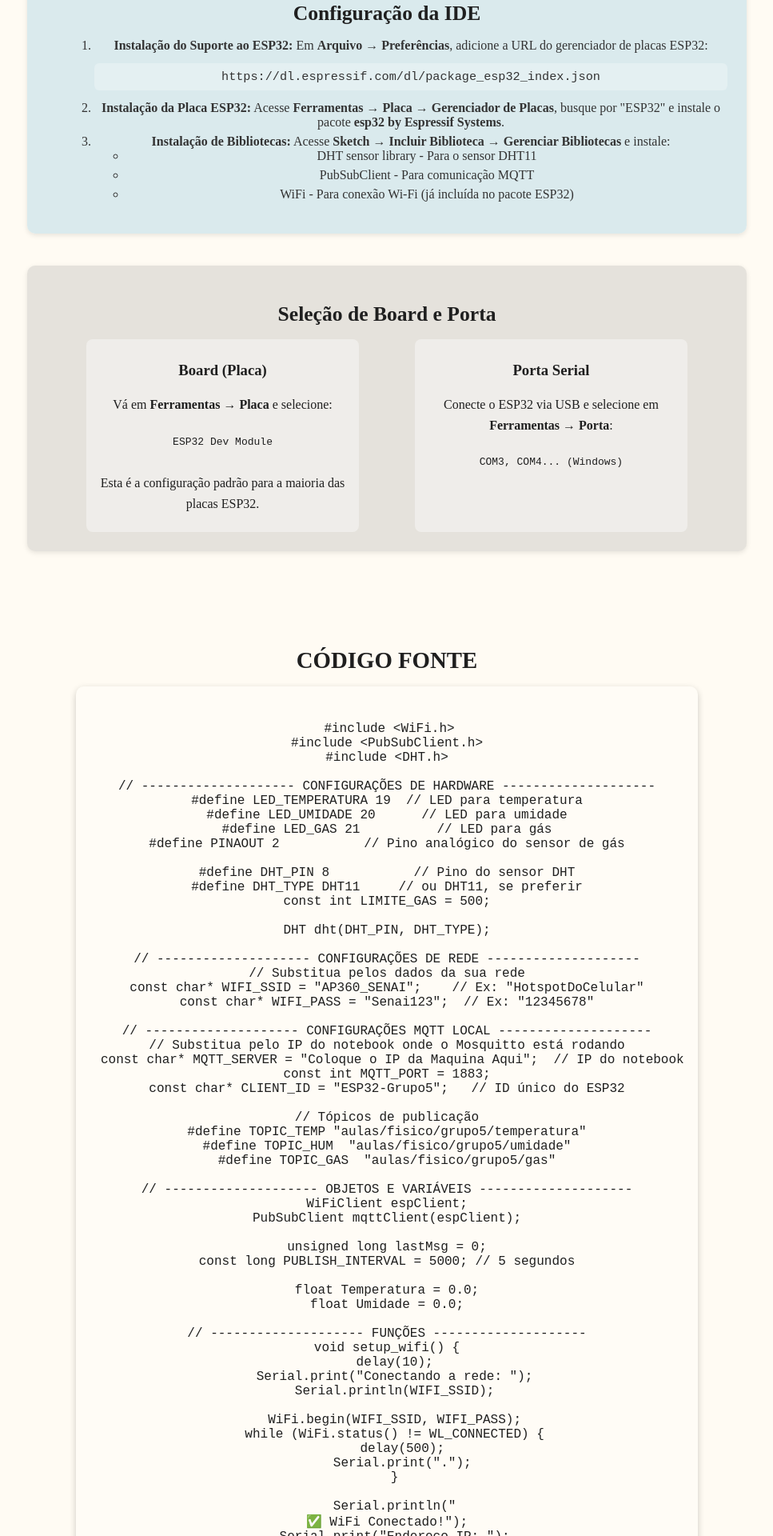
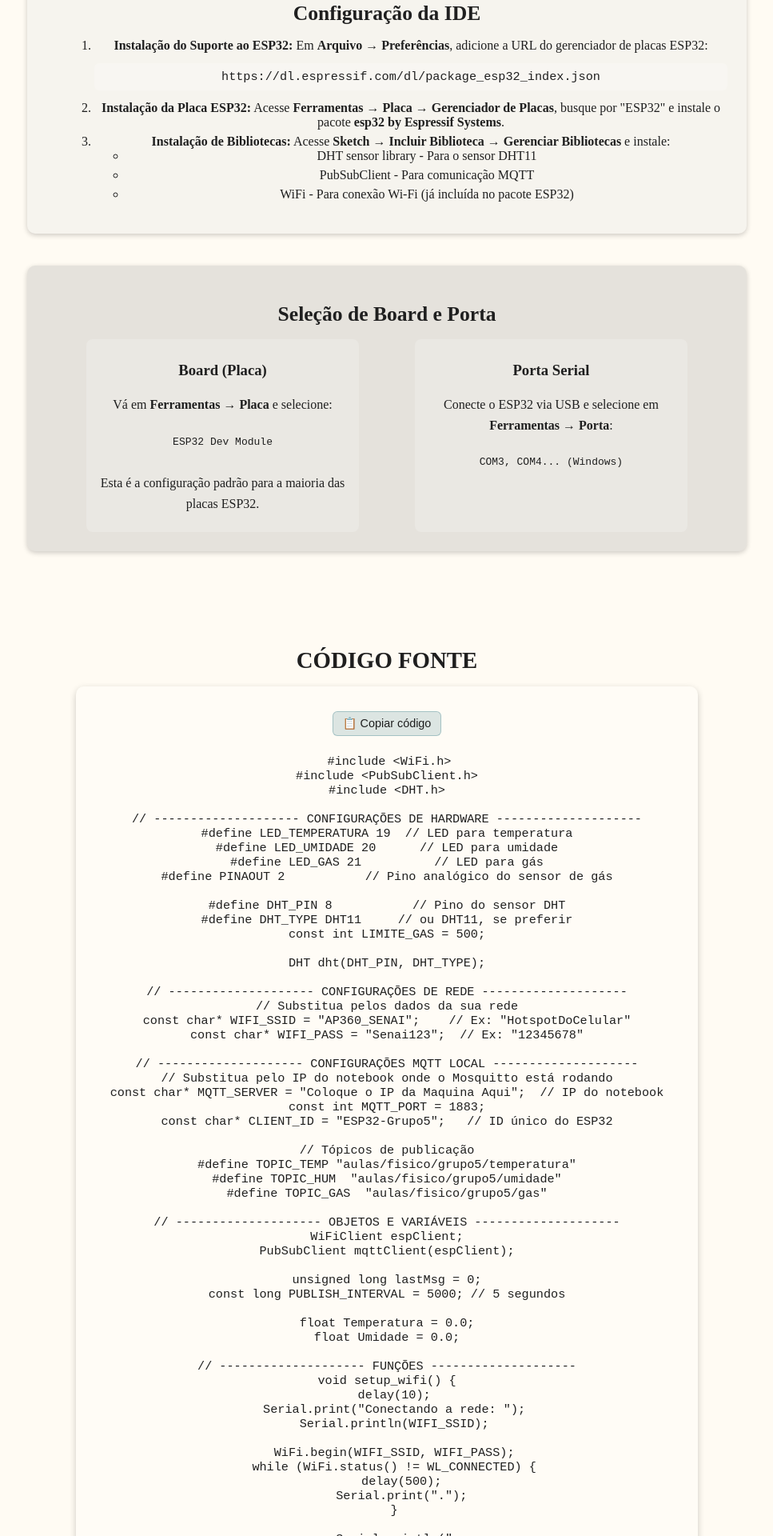
Before and after one commit to Matheus2570/Site-Projeto-IOT, a React (Vite) app: page /software in a window 1280 px wide. Shown: the part 640-2560 px from the top of the page at 80% size, without its empty margins (156-1123 px from the left). Built offline with nearby package versions, Linux system fonts and the light colour scheme.

Commit message:
Dia 22/10/2025 Matheus

```diff
--- a/src/pages/software.css
+++ b/src/pages/software.css
@@ -1,4 +1,4 @@
-/* ====== Container principal isolado ====== */
+/* ====== Container principal ====== */
 .arduino-page {
   display: flex;
   flex-direction: column;
@@ -12,7 +12,7 @@
   width: 80%;
   max-width: 900px;
   border-radius: 10px;
-  box-shadow: 0 2px 6px rgba(0, 0, 0, 0.1);
+  box-shadow: 0 2px 6px rgba(0, 0, 0, 0.2);
   padding: 24px;
   transition: all 0.3s ease;
 }
@@ -30,11 +30,11 @@
 
 /* ====== Cores das seções ====== */
 .ide-arduino {
-  background-color: rgba(134, 164, 171, 0.546);
+  background-color: rgba(40, 171, 200, 0.2);
 }
 
 .config-ide {
-  background-color: rgba(213, 233, 237, 0.884);
+  background-color: rgba(211, 212, 212, 0.2);
 }
 
 .board-porta {
@@ -52,7 +52,7 @@
 
 .bloquinho1,
 .bloquinho2 {
-  background-color: rgba(255, 255, 255, 0.386);
+  background-color: rgba(255, 255, 255, 0.2);
   padding: 10px;
   border-radius: 8px;
   width: 40%;
@@ -61,7 +61,6 @@
 
 /* ====== Listas ====== */
 .section ol {
-  color: #333;
   margin-left: 20px;
 }
 
@@ -105,22 +104,24 @@
   box-shadow: 0 3px 8px rgba(0, 0, 0, 0.2);
   position: relative;
   padding: 4%;
-  overflow-x: auto; /* rolagem horizontal para códigos longos */
+  overflow-x: auto;
 }
 
+/* ====== Botão Copiar Código ====== */
 .arduino-page .codigo-box button {
-  background-color: #508c96;
-  color: white;
-  border: none;
+  background-color: rgba(80, 140, 150, 0.2);
+  border: 1px solid rgba(80, 140, 150, 0.4);
+  color: inherit;
   border-radius: 6px;
-  padding: 8px 14px;
-  font-size: 0.95rem;
+  padding: 6px 12px;
   cursor: pointer;
+  font-size: 0.9rem;
+  margin-bottom: 10px;
   transition: 0.3s ease;
 }
 
 .arduino-page .codigo-box button:hover {
-  background-color: #3e7179;
+  background-color: rgba(80, 140, 150, 0.3);
 }
 
 /* ====== Texto de rodapé do bloco ====== */
@@ -137,15 +138,22 @@
   text-decoration: underline;
 }
 
-/* ====== Links longos (como o JSON do ESP32) ====== */
+/* ====== Código dentro do box ====== */
+.arduino-page .codigo-box code {
+  font-family: 'Courier New', monospace;
+  font-size: 0.95rem;
+  white-space: pre-wrap;
+}
+
+/* ====== Links longos ====== */
 .code-link {
-  background-color: rgba(255, 255, 255, 0.25);
+  background-color: rgba(255, 255, 255, 0.2);
   padding: 8px 10px;
   border-radius: 6px;
-  overflow-x: auto; /* rolagem se for muito longo */
-  max-width: 100%; /* nunca ultrapassa o bloco */
-  word-wrap: break-word; /* quebra linha se necessário */
-  white-space: pre-wrap; /* permite quebrar linhas longas */
+  overflow-x: auto;
+  max-width: 100%;
+  word-wrap: break-word;
+  white-space: pre-wrap;
 }
 
 .code-link code {
@@ -154,8 +162,6 @@
 }
 
 /* ====== Responsividade ====== */
-
-/* Telas médias (tablets) */
 @media (max-width: 900px) {
   .section {
     width: 90%;
--- a/src/pages/software.jsx
+++ b/src/pages/software.jsx
@@ -1,78 +1,8 @@
 import './software.css';
-import React from 'react';
+import React, { useState } from 'react';
 
 export default function Software() {
-  return (
-    <div className="arduino-page">
-
-      <div className="section ide-arduino">
-        <h2>IDE Arduino</h2>
-        <p>
-          A IDE Arduino (Integrated Development Environment) é uma plataforma de desenvolvimento de código aberto que facilita a programação de microcontroladores. Utilizamos a IDE Arduino para desenvolver o código que controla o ESP32 e gerencia todos os componentes do projeto.
-        </p>
-        <h3>Por que usar a IDE Arduino?</h3>
-        <ul className='lista'>
-          <li>Interface simples e intuitiva</li>
-          <li>Grande quantidade de bibliotecas disponíveis</li>
-          <li>Comunidade ativa e vasta documentação</li>
-          <li>Suporte para ESP32 através de pacotes adicionais</li>
-          <li>Compilação e upload simplificados</li>
-        </ul>
-      </div>
-
-      {/* Seção Configuração da IDE */}
-      <div className="section config-ide">
-        <h2>Configuração da IDE</h2>
-        <ol>
-          <li>
-            <strong>Instalação do Suporte ao ESP32:</strong> Em <strong>Arquivo → Preferências</strong>, adicione a URL do gerenciador de placas ESP32: <br />
-           <pre className="code-link">
-  <code>https://dl.espressif.com/dl/package_esp32_index.json</code>
-</pre>
-
-          </li>
-          <li>
-            <strong>Instalação da Placa ESP32:</strong> Acesse <strong>Ferramentas → Placa → Gerenciador de Placas</strong>, busque por "ESP32" e instale o pacote <strong>esp32 by Espressif Systems</strong>.
-          </li>
-          <li>
-            <strong>Instalação de Bibliotecas:</strong> Acesse <strong>Sketch → Incluir Biblioteca → Gerenciar Bibliotecas</strong> e instale:
-            <ul>
-              <li>DHT sensor library - Para o sensor DHT11</li>
-              <li>PubSubClient - Para comunicação MQTT</li>
-              <li>WiFi - Para conexão Wi-Fi (já incluída no pacote ESP32)</li>
-            </ul>
-          </li>
-        </ol>
-      </div>
-
-      {/* Seção Seleção de Board e Porta */}
-      <div className="section board-porta">
-        <h2>Seleção de Board e Porta</h2>
-        <div className='bloquinhos'>
-        <div className='bloquinho1'>
-        <h3>Board (Placa)</h3>
-        <p>
-          Vá em <strong>Ferramentas → Placa</strong> e selecione:
-        </p>
-        <p className="highlight">ESP32 Dev Module</p>
-        <p>Esta é a configuração padrão para a maioria das placas ESP32.</p>
-        </div>
-        <div className='bloquinho2'>
-        <h3>Porta Serial</h3>
-        <p>
-          Conecte o ESP32 via USB e selecione em <strong>Ferramentas → Porta</strong>:
-        </p>
-        <p className="highlight">COM3, COM4... (Windows)</p>
-        </div>
-        </div>
-      </div>
-
-      {/* Seção Código Fonte */}
-      <div className="codigo-fonte">
-        <h1>CÓDIGO FONTE</h1>
-        <div className="codigo-box">
-          <pre>
-            <code>{`#include <WiFi.h>
+  const codigo = `#include <WiFi.h>
 #include <PubSubClient.h>
 #include <DHT.h>
 
@@ -241,7 +171,88 @@ void loop() {
     Serial.println("---------------------------------");
   }
 }
-`}</code>
+`;
+
+  const [copiado, setCopiado] = useState(false);
+
+  const copiarCodigo = () => {
+    navigator.clipboard.writeText(codigo);
+    setCopiado(true);
+    setTimeout(() => setCopiado(false), 2000);
+  };
+
+  return (
+    <div className="arduino-page">
+           <div className="section ide-arduino">
+        <h2>IDE Arduino</h2>
+        <p>
+          A IDE Arduino (Integrated Development Environment) é uma plataforma de desenvolvimento de código aberto que facilita a programação de microcontroladores. Utilizamos a IDE Arduino para desenvolver o código que controla o ESP32 e gerencia todos os componentes do projeto.
+        </p>
+        <h3>Por que usar a IDE Arduino?</h3>
+        <ul className='lista'>
+          <li>Interface simples e intuitiva</li>
+          <li>Grande quantidade de bibliotecas disponíveis</li>
+          <li>Comunidade ativa e vasta documentação</li>
+          <li>Suporte para ESP32 através de pacotes adicionais</li>
+          <li>Compilação e upload simplificados</li>
+        </ul>
+      </div>
+
+      {/* Seção Configuração da IDE */}
+      <div className="section config-ide">
+        <h2>Configuração da IDE</h2>
+        <ol>
+          <li>
+            <strong>Instalação do Suporte ao ESP32:</strong> Em <strong>Arquivo → Preferências</strong>, adicione a URL do gerenciador de placas ESP32: <br />
+           <pre className="code-link">
+  <code>https://dl.espressif.com/dl/package_esp32_index.json</code>
+</pre>
+
+          </li>
+          <li>
+            <strong>Instalação da Placa ESP32:</strong> Acesse <strong>Ferramentas → Placa → Gerenciador de Placas</strong>, busque por "ESP32" e instale o pacote <strong>esp32 by Espressif Systems</strong>.
+          </li>
+          <li>
+            <strong>Instalação de Bibliotecas:</strong> Acesse <strong>Sketch → Incluir Biblioteca → Gerenciar Bibliotecas</strong> e instale:
+            <ul>
+              <li>DHT sensor library - Para o sensor DHT11</li>
+              <li>PubSubClient - Para comunicação MQTT</li>
+              <li>WiFi - Para conexão Wi-Fi (já incluída no pacote ESP32)</li>
+            </ul>
+          </li>
+        </ol>
+      </div>
+
+      {/* Seção Seleção de Board e Porta */}
+      <div className="section board-porta">
+        <h2>Seleção de Board e Porta</h2>
+        <div className='bloquinhos'>
+        <div className='bloquinho1'>
+        <h3>Board (Placa)</h3>
+        <p>
+          Vá em <strong>Ferramentas → Placa</strong> e selecione:
+        </p>
+        <p className="highlight">ESP32 Dev Module</p>
+        <p>Esta é a configuração padrão para a maioria das placas ESP32.</p>
+        </div>
+        <div className='bloquinho2'>
+        <h3>Porta Serial</h3>
+        <p>
+          Conecte o ESP32 via USB e selecione em <strong>Ferramentas → Porta</strong>:
+        </p>
+        <p className="highlight">COM3, COM4... (Windows)</p>
+        </div>
+        </div>
+      </div>
+
+      <div className="codigo-fonte">
+        <h1>CÓDIGO FONTE</h1>
+        <div className="codigo-box">
+          <button onClick={copiarCodigo}>
+            {copiado ? "✅ Copiado!" : "📋 Copiar código"}
+          </button>
+          <pre>
+            <code>{codigo}</code>
           </pre>
         </div>
       </div>
```
